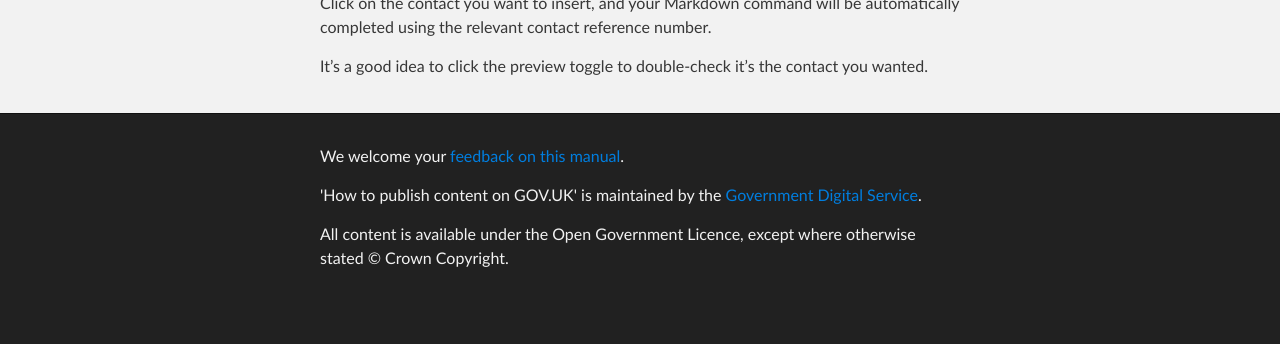
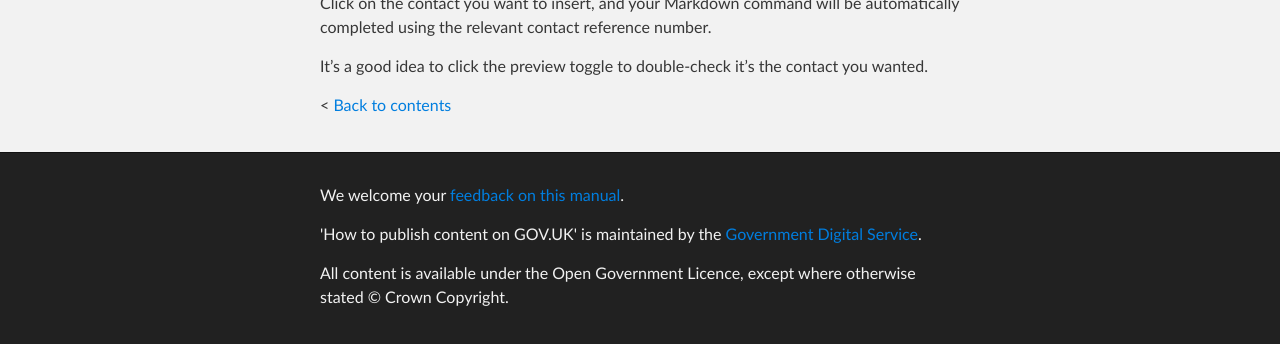
Before and after one commit to alphagov/inside-government-admin-guide, a Jekyll site: the page built from creating-documents/add-contacts.md, in a window 1280 px wide and 900 px high, scrolled down 1155 px, cut to the strip 556-900 px from the top of the window. Built offline with Jekyll 4.4.1, drawn with Linux system fonts in a browser that asks for light colours; before the commit the page ends 2016 px from its top, so only the background shows below that.

Commit message:
added back link

```diff
--- a/creating-documents/add-contacts.md
+++ b/creating-documents/add-contacts.md
@@ -24,3 +24,5 @@
 Click on the contact you want to insert, and your Markdown command will be automatically completed using the relevant contact reference number.
 
 It’s a good idea to click the preview toggle to double-check it’s the contact you wanted.
+
+< [Back to contents](http://alphagov.github.io/inside-government-admin-guide/)
```
